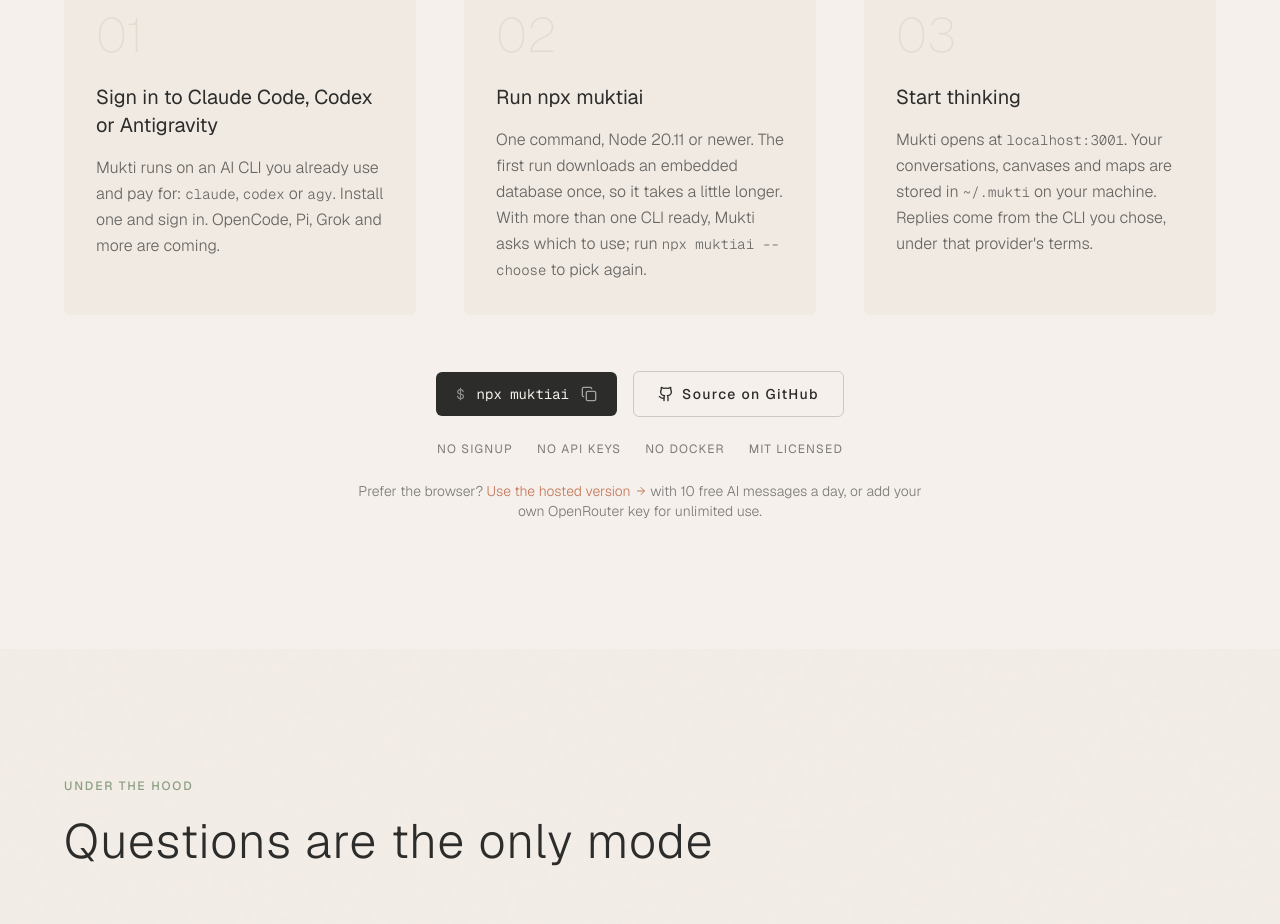
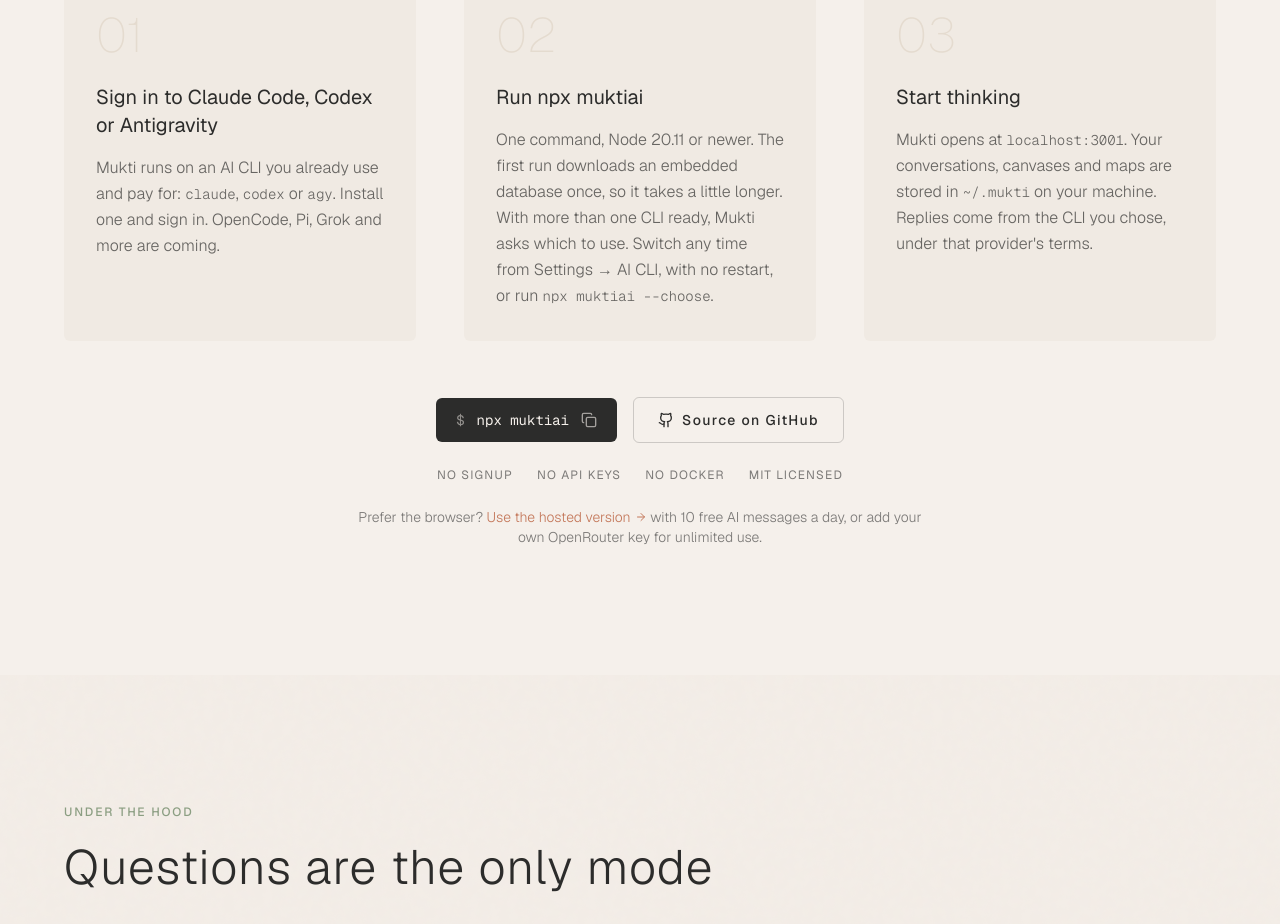
Before and after one commit to shettydev/mukti, a Next.js app in the folder packages/mukti-web/: page / in a window 1280 px wide. Shown: the part 2260-3184 px from the top of the page. Built offline with nearby package versions, Linux system fonts and the light colour scheme; no server answers.

Commit message:
feat(web): Mention switching the AI CLI from Settings on the landing page

```diff
--- a/packages/mukti-web/src/components/landing/landing-local.tsx
+++ b/packages/mukti-web/src/components/landing/landing-local.tsx
@@ -25,8 +25,9 @@ const steps = [
     description: (
       <>
         One command, Node 20.11 or newer. The first run downloads an embedded database once, so it
-        takes a little longer. With more than one CLI ready, Mukti asks which to use; run{' '}
-        <code className="font-mono text-sm">npx muktiai --choose</code> to pick again.
+        takes a little longer. With more than one CLI ready, Mukti asks which to use. Switch any
+        time from Settings → AI CLI, with no restart, or run{' '}
+        <code className="font-mono text-sm">npx muktiai --choose</code>.
       </>
     ),
     id: '02',
```
